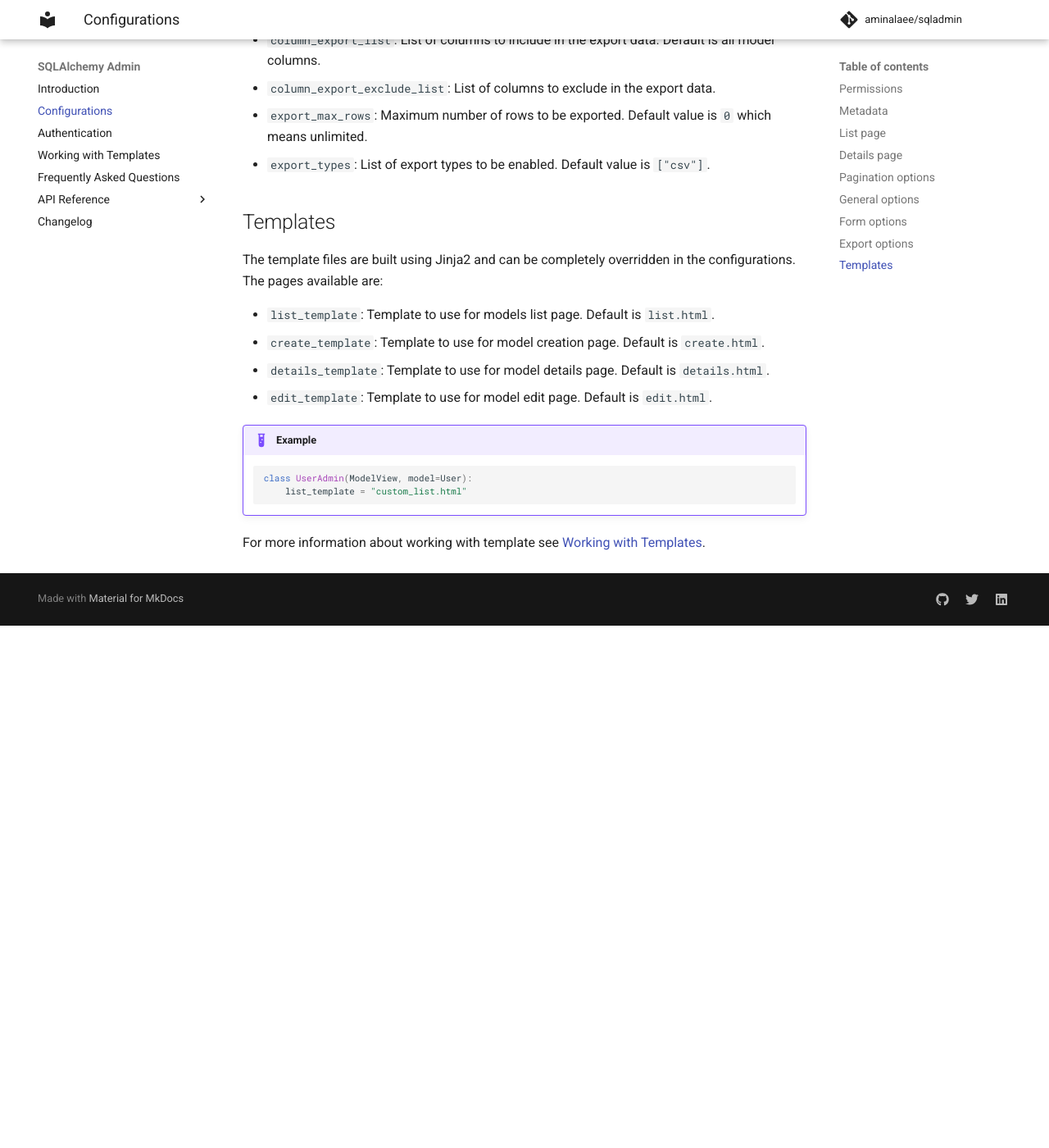
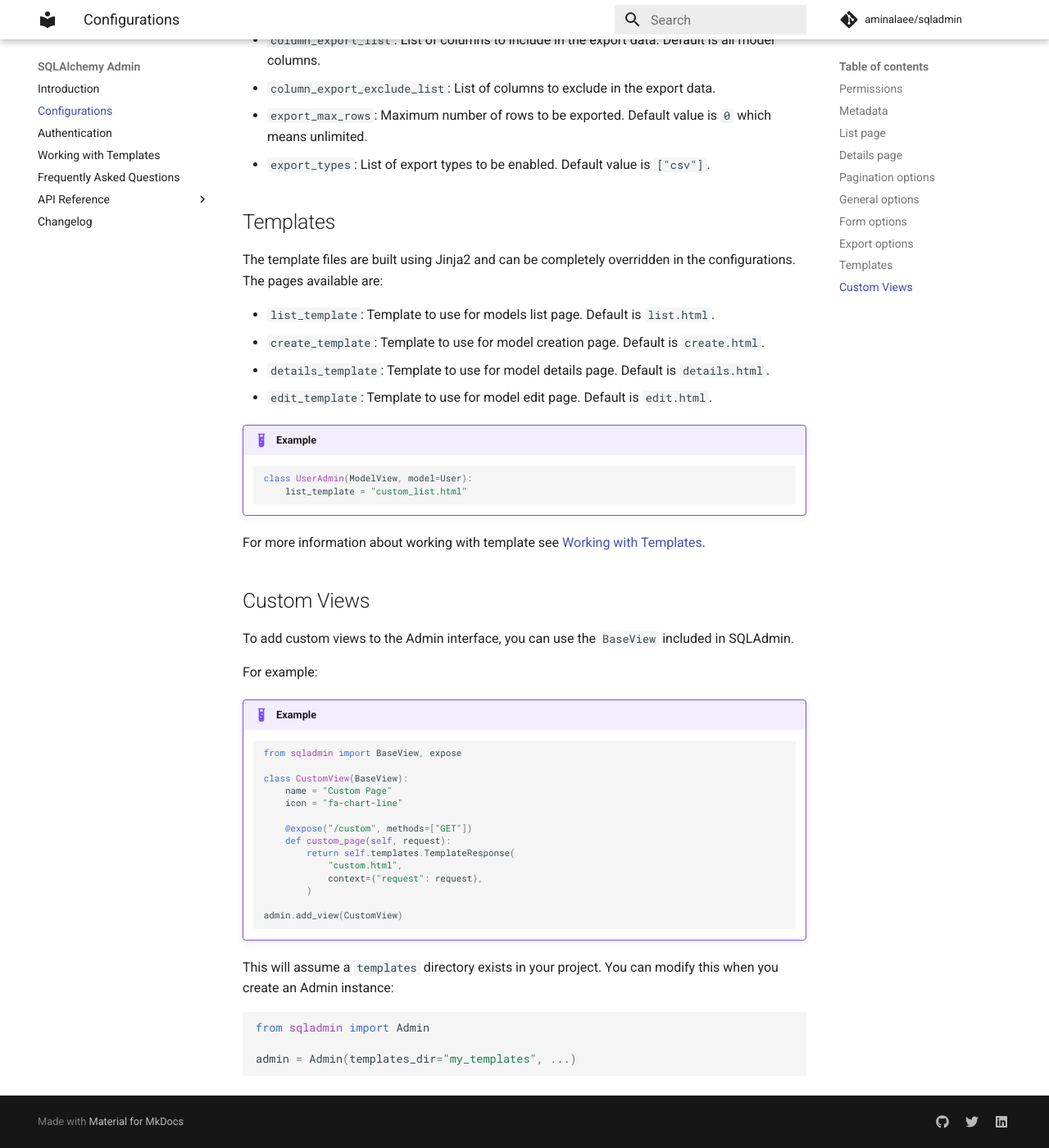
Before and after one commit to aminalaee/sqladmin, an MkDocs documentation site: the page built from docs/configurations.md, in a window 1280 px wide and 1400 px high, scrolled down 5077 px. Shown: the whole window at 82% size. Built offline with MkDocs 1.6.1 and Material for MkDocs 9.7.7, drawn with Linux system fonts in a browser that asks for light colours; comment, search, counter and statistics services are not loaded; before the commit the page ends 5840 px from its top, so only the background shows below that.

Commit message:
Add BaseView docs (#253)

````diff
--- a/docs/configurations.md
+++ b/docs/configurations.md
@@ -241,3 +241,37 @@
     ```
 
 For more information about working with template see [Working with Templates](./working_with_templates.md).
+
+## Custom Views
+
+To add custom views to the Admin interface, you can use the `BaseView` included in SQLAdmin.
+
+For example:
+
+!!! example
+
+    ```python
+    from sqladmin import BaseView, expose
+
+    class CustomView(BaseView):
+        name = "Custom Page"
+        icon = "fa-chart-line"
+
+        @expose("/custom", methods=["GET"])
+        def custom_page(self, request):
+            return self.templates.TemplateResponse(
+                "custom.html",
+                context={"request": request},
+            )
+
+    admin.add_view(CustomView)
+    ```
+
+This will assume a `templates` directory exists in your project.
+You can modify this when you create an Admin instance:
+
+```python
+from sqladmin import Admin
+
+admin = Admin(templates_dir="my_templates", ...)
+```
--- a/mkdocs.yml
+++ b/mkdocs.yml
@@ -20,6 +20,7 @@
   - API Reference:
     - Application: 'api_reference/application.md'
     - ModelView: 'api_reference/model_view.md'
+    - BaseView: 'api_reference/base_view.md'
   - Changelog: 'changelog.md'
 
 markdown_extensions:
@@ -35,6 +36,7 @@
   - stylesheets/extra.css
 
 plugins:
+  - search
   - mkdocstrings:
       default_handler: python
       handlers:
@@ -46,6 +48,9 @@
         - sqladmin/
 
 extra:
+  analytics:
+    provider: google
+    property: G-MV427T1Z9X
   social:
     - icon: fontawesome/brands/github
       link: https://github.com/aminalaee
````
Also changed, not shown: docs/api_reference/base_view.md (added, +9 -0 lines), 2 other files.
